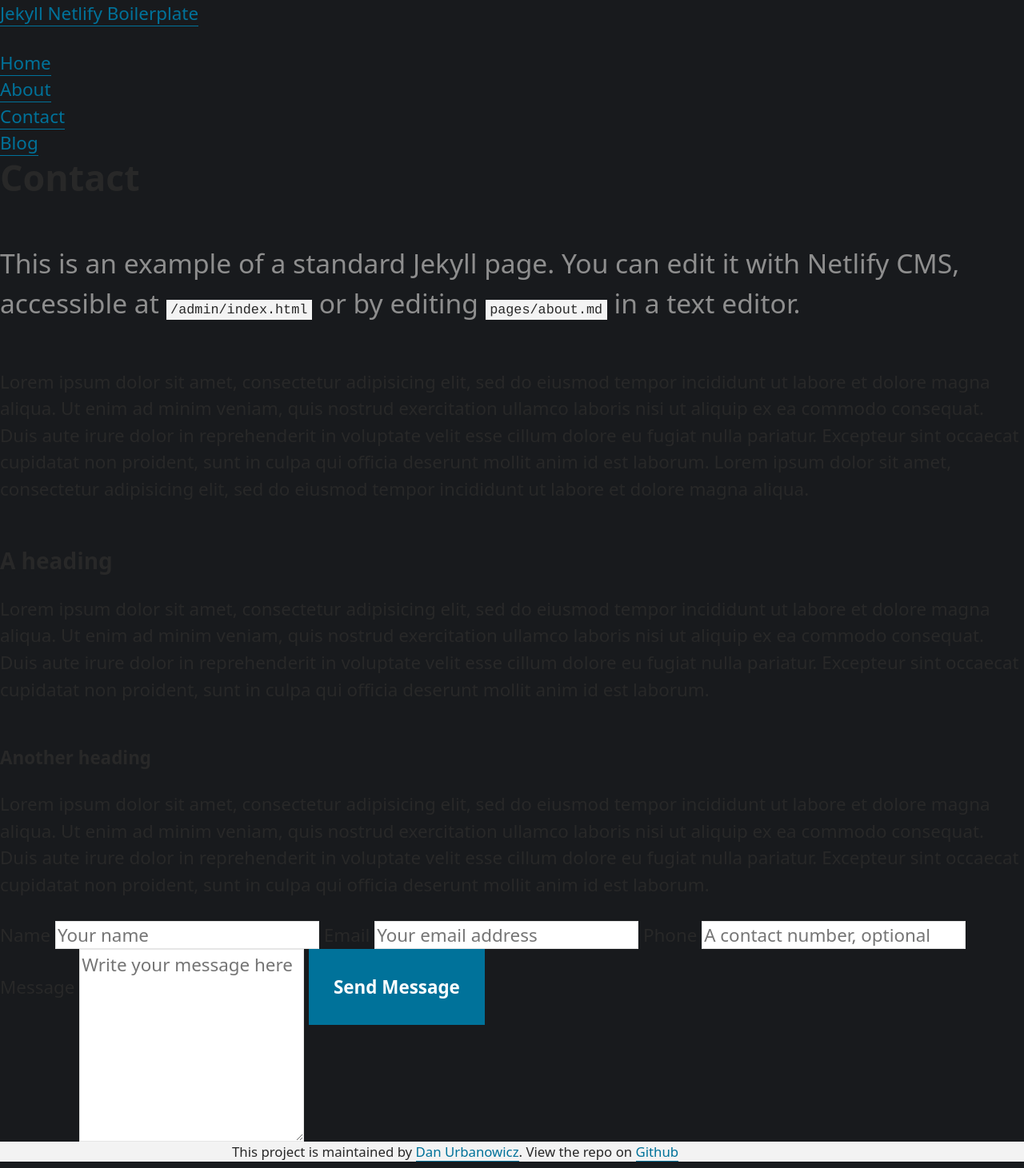
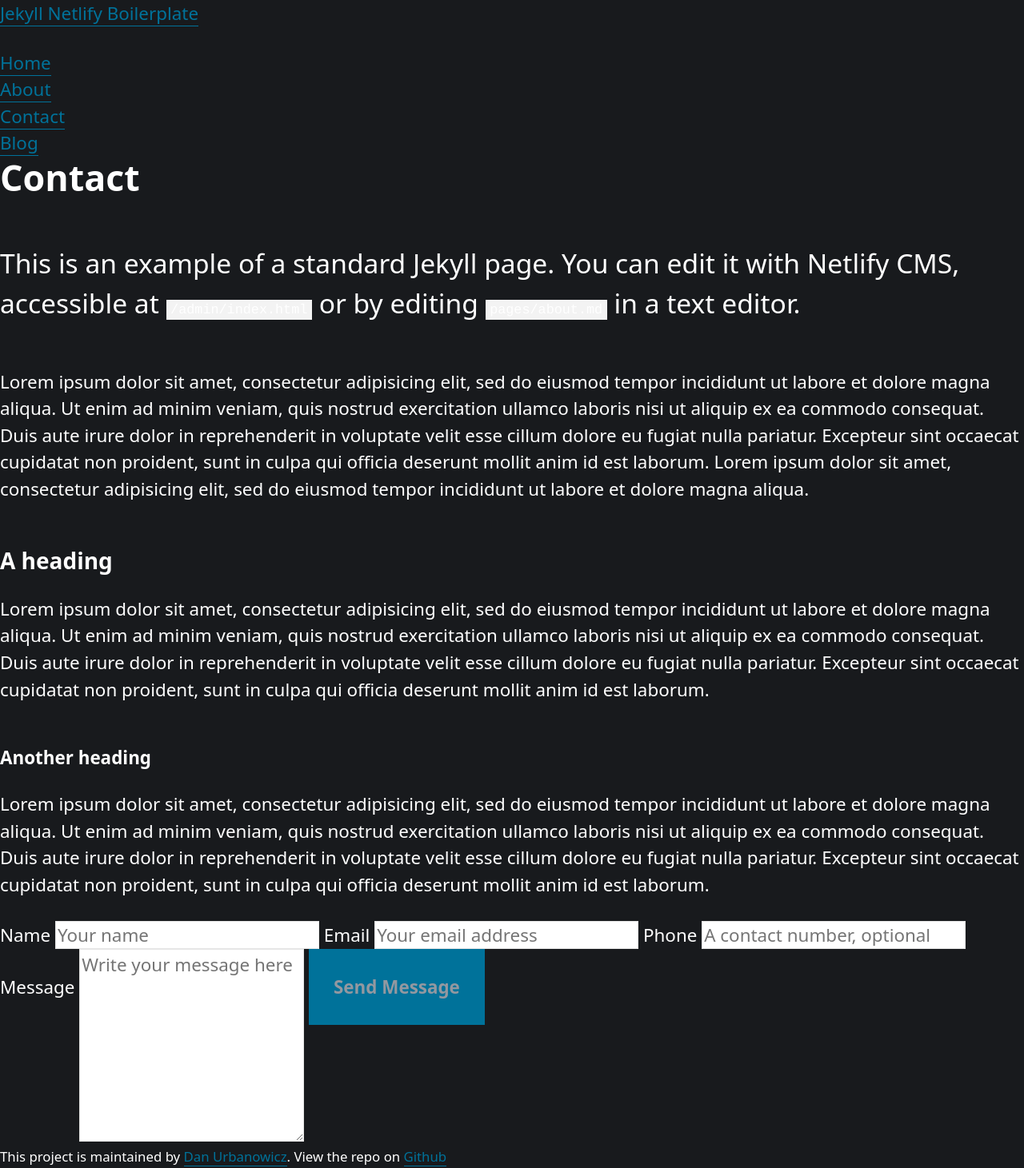
Before and after one commit to Ruben2776/Nepharia, a Jekyll site: the page built from pages/contact.md, in a window 1280 px wide. Shown: the whole page at 80% size. Built offline with Jekyll 4.4.1, drawn with Linux system fonts in a browser that asks for light colours; a script that is not in the unit is left out.

Commit message:
scss change

```diff
--- a/_sass/partials/_body.scss
+++ b/_sass/partials/_body.scss
@@ -1,8 +1,4 @@
 // Main Styles
-
-* {
-  box-sizing: border-box;
-}
 
 body {
   height: 100vh;
--- a/_sass/partials/_footer.scss
+++ b/_sass/partials/_footer.scss
@@ -1,12 +1,5 @@
+/*
 footer {
-    grid-column: full;
-    display: grid;
-    grid-template-columns:
-      [full-start] minmax(1rem, 1fr)
-      [main-start] minmax(0, 50rem) [main-end]
-      minmax(1rem, 1fr) [full-end];
-    background-color: $grey-bg-color;
-    > small {
-      grid-column: main;
-    }
+
   }
+  */
--- a/_sass/partials/_variables.scss
+++ b/_sass/partials/_variables.scss
@@ -1,6 +1,6 @@
 // site colours
-$text-color: rgb(40,40,40);
-$text-color-negative: white;
+$text-color: white;
+$text-color-negative: rgb(147, 152, 160);
 $brand-color: rgb(29,37,52);
 $link-color: rgb(0,114,154);
 $link-hover-color: rgb(0,57,78);
```
